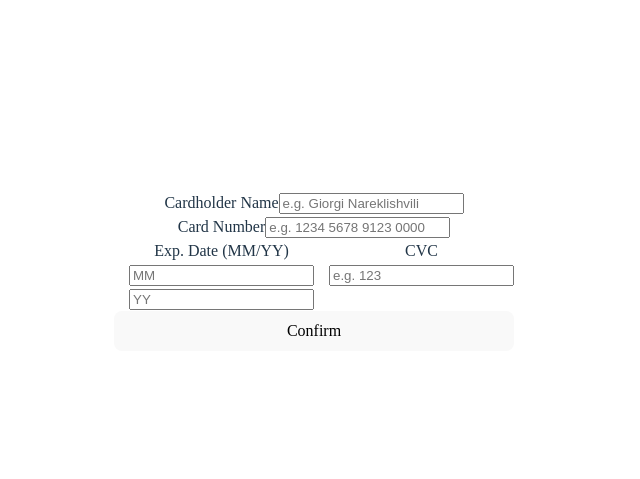
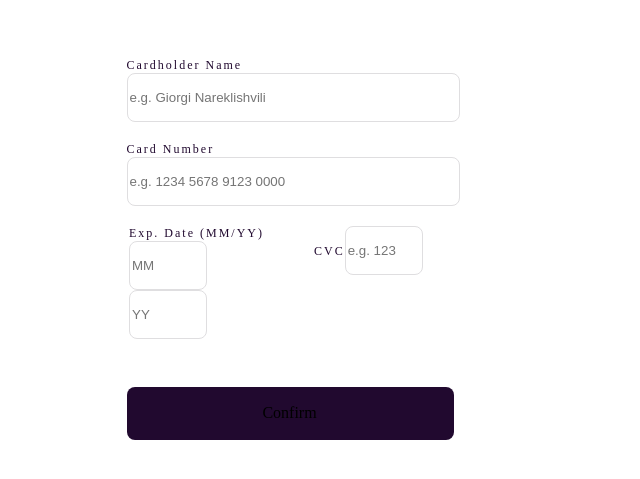
Before and after one commit to gionare/interactive-card, a React (Vite) app: page / in a window 1280 px wide. Shown: the part 129-608 px from the top of the page, without its empty margins (326-966 px from the left). Built offline with nearby package versions, Linux system fonts and the light colour scheme.

Commit message:
Working on CardInfo components and its styles

```diff
--- a/src/components/CardFillUp.jsx
+++ b/src/components/CardFillUp.jsx
@@ -13,7 +13,7 @@ export default function CardFillUp() {
           Card Number
           <input type="text" placeholder="e.g. 1234 5678 9123 0000" />
         </label>
-        <div className="row">
+        <div className="datendcvc-div">
           <label htmlFor="exp-date">
             Exp. Date (MM/YY)
             <input type="number" placeholder="MM" />
@@ -31,12 +31,48 @@ export default function CardFillUp() {
 }
 
 const CardFillUpStyled = styled.div`
+  width: 375px;
+  padding: 0 0 45px;
+
   display: flex;
   flex-direction: column;
-  width: 400px;
+  justify-content: center;
+  background-color: #fff;
+  gap: 10px;
 
-  .row {
+  label {
+    width: 140px;
+    font-size: 12px;
+    font-weight: 500;
+    letter-spacing: 2px;
+    padding: 0px 45px 10px 0px;
+    text-align: left;
+    color: #21092f;
+  }
+
+  input {
+    width: 327px;
+    height: 45px;
+    border-radius: 8px;
+    border: solid 1px #dfdee0;
+    background-color: #fff;
+  }
+  .datendcvc-div {
     display: flex;
     flex-direction: row;
+    justify-content: center;
+
+    input {
+      width: 72px;
+    }
+  }
+
+  button {
+    width: 327px;
+    height: 53px;
+    margin: 28px 0 0;
+    padding: 15px 130px 15px 129px;
+    border-radius: 8px;
+    background-color: #21092f;
   }
 `;
--- a/src/index.css
+++ b/src/index.css
@@ -30,7 +30,11 @@ body {
   place-items: center;
   min-width: 320px;
   min-height: 100vh;
+
   font-family: SpaceGrotesk;
+  font-stretch: normal;
+  font-style: normal;
+  line-height: normal;
 }
 
 h1 {
```
